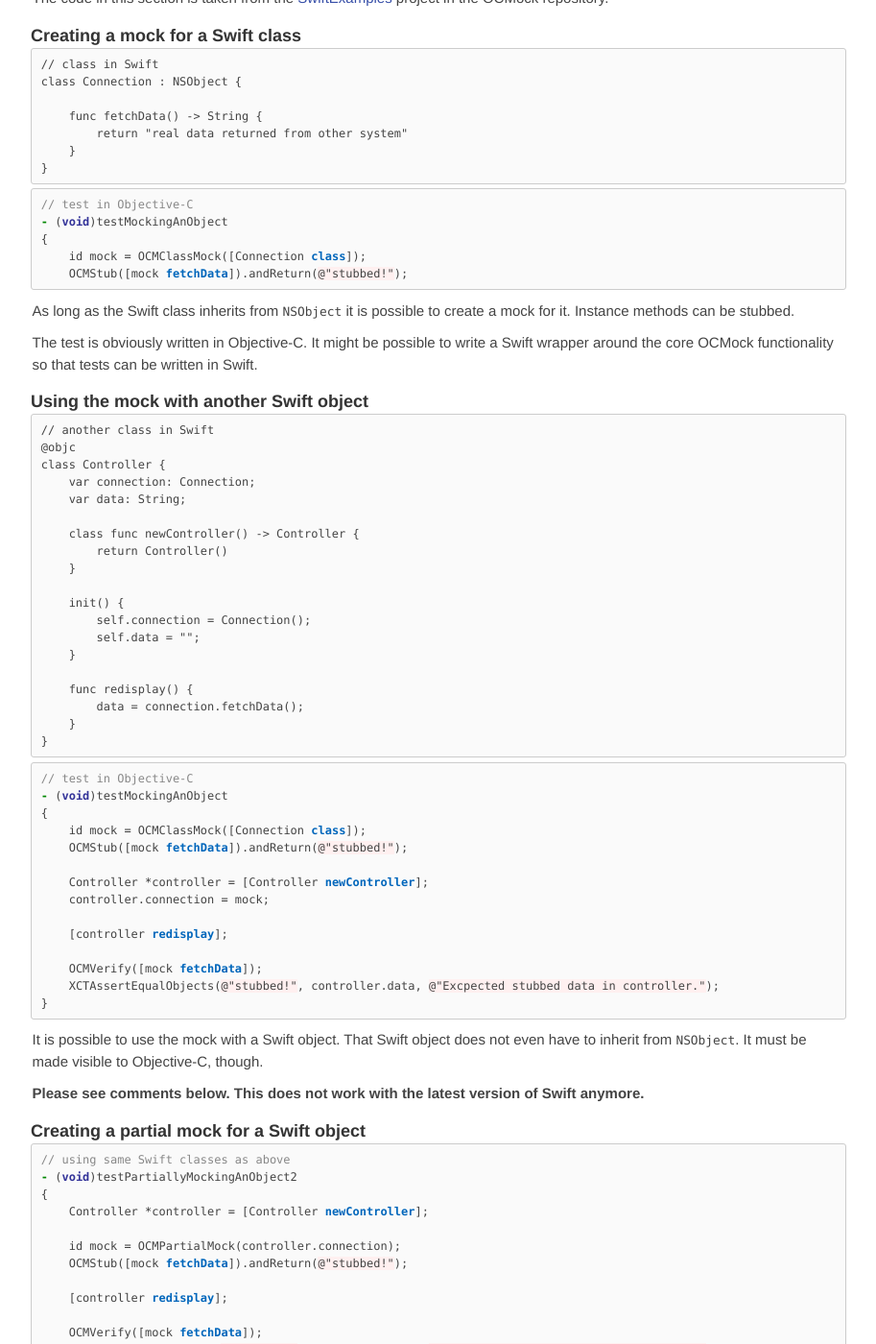
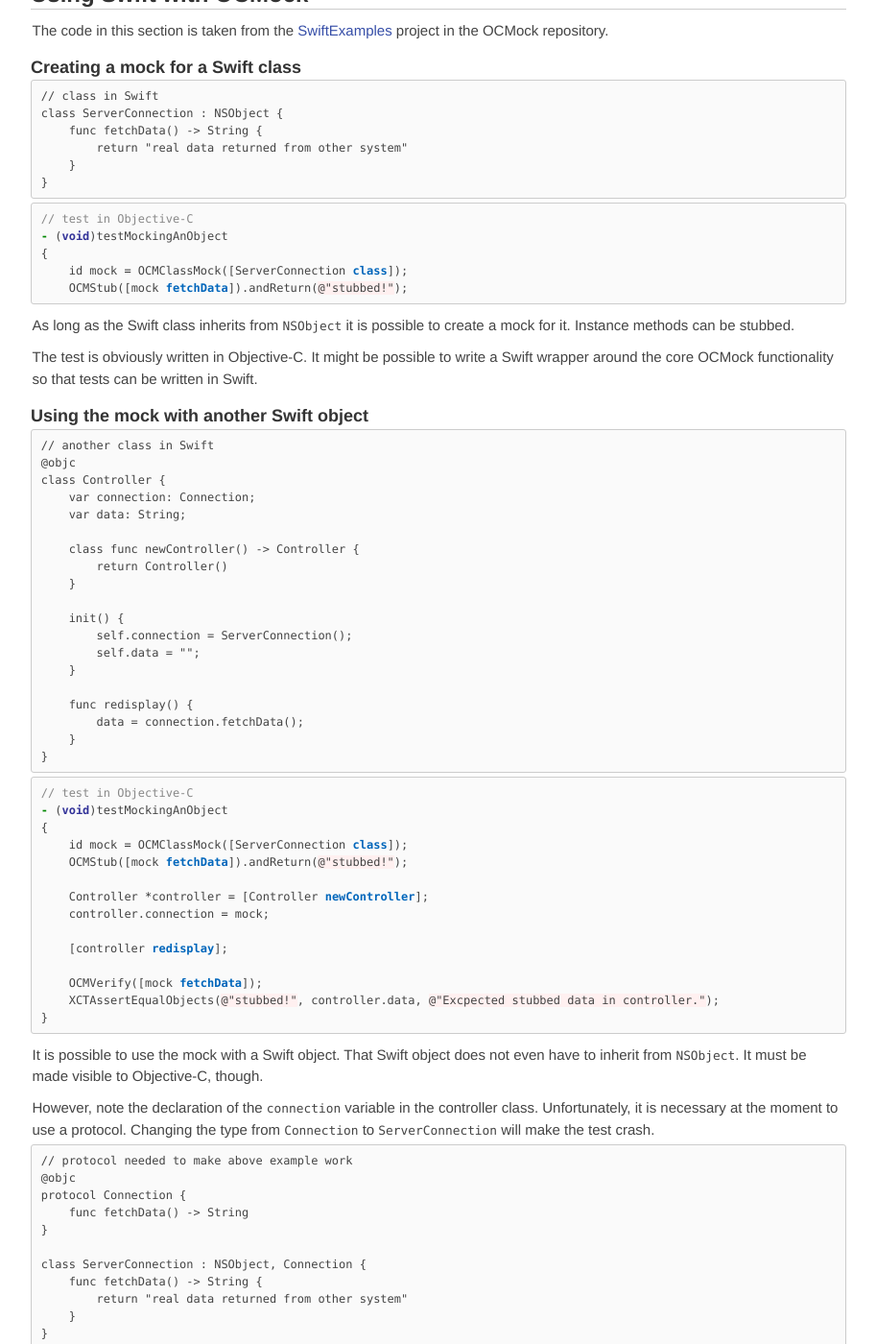
Before and after one commit to erikdoe/ocmock, a Jekyll site: the page built from swift.html, in a window 1280 px wide and 1400 px high, scrolled down 662 px. Shown: the whole window at 96% size, without its empty margins (183-1096 px from the left). Built offline with Jekyll 4.4.1, drawn with Linux system fonts in a browser that asks for light colours; comment, search, counter and statistics services are not loaded; some of the changed text lies outside the part shown.

Commit message:
Updated for new restrictions in Xcode 6.1.

```diff
--- a/ios.html
+++ b/ios.html
@@ -8,9 +8,9 @@ published: true
 nosidebar: true
 ---
 <h1>{{ page.title }}</h1>
-<p>This section was <!-- originally --> written for Xcode 5.1.1 / iOS 7.1.
+<p>This section was originally written for Xcode 5.1.1 / iOS 7.1.
 
-<p>It applies to newer versions of Xcode, too. The latest confirmed version is Xcode 6.0 beta / iOS 8.
+<p>It applies to newer versions of Xcode, too. The latest confirmed version is Xcode 6.1.1 / iOS 8.1.
 
 <h2>OCMock static library</h2>
 <p>OCMock comes in two flavours, a framework and a static library. Please use the static library for iOS development. The framework is for developing OS X applications and tools.
--- a/swift.html
+++ b/swift.html
@@ -36,8 +39,7 @@ comments: true
 <h3>Creating a mock for a Swift class</h3>
 
 <pre><code>// class in Swift
-class Connection : NSObject {
-
+class ServerConnection : NSObject {
     func fetchData() -> String {
         return "real data returned from other system"
     }
@@ -48,7 +50,7 @@ class Connection : NSObject {
 // test in Objective-C
 - (void)testMockingAnObject
 {
-    id mock = OCMClassMock([Connection class]);
+    id mock = OCMClassMock([ServerConnection class]);
     OCMStub([mock fetchData]).andReturn(@"stubbed!");
 {% endhighlight objc %}
 
@@ -70,7 +72,7 @@ class Controller {
     }
 
     init() {
-        self.connection = Connection();
+        self.connection = ServerConnection();
         self.data = "";
     }
 
@@ -79,12 +81,11 @@ class Controller {
     }
 }
 </code></pre>
-
 {% highlight objc %}
 // test in Objective-C
 - (void)testMockingAnObject
 {
-    id mock = OCMClassMock([Connection class]);
+    id mock = OCMClassMock([ServerConnection class]);
     OCMStub([mock fetchData]).andReturn(@"stubbed!");
 
     Controller *controller = [Controller newController];
@@ -99,7 +100,21 @@ class Controller {
 
 <p>It is possible to use the mock with a Swift object. That Swift object does not even have to inherit from <code>NSObject</code>. It must be made visible to Objective-C, though.
 
-<p><b>Please see comments below. This does not work with the latest version of Swift anymore.</b>
+<p>However, note the declaration of the <code>connection</code> variable in the controller class. Unfortunately, it is necessary at the moment to use a protocol. Changing the type from <code>Connection</code> to <code>ServerConnection</code> will make the test crash.
+
+<pre><code>// protocol needed to make above example work
+@objc
+protocol Connection {
+    func fetchData() -> String
+}
+
+class ServerConnection : NSObject, Connection {
+    func fetchData() -> String {
+        return "real data returned from other system"
+    }
+}
+</code></pre>
+
 
 <h3>Creating a partial mock for a Swift object</h3>
 
@@ -129,5 +144,6 @@ class Controller {
 <ul>
   <li>Tests have to be written in Objective-C
   <li>Objects that should be mocked must inherit from <code>NSObject</code>
+  <li>References to objects that are replaced with a mock must use protocols
   <li>No stubbing/expecting/verifying of class methods
 </ul>
```
Also changed, not shown: other parts of swift.html (+3 -0 lines).
